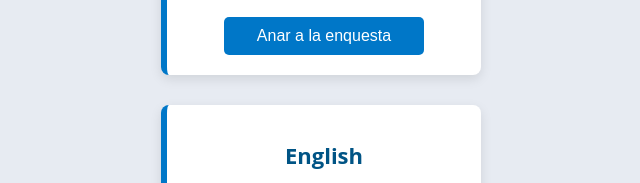
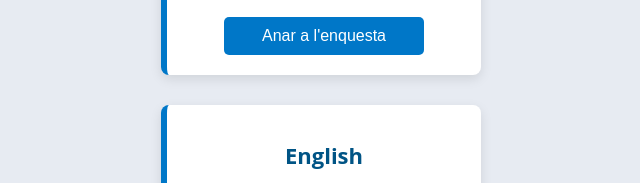
Before and after one commit to vitialex/survey_FacEdu_Bar, a plain HTML site: page index.html in a window 1280 px wide. Shown: the part 814-997 px from the top of the page, 319-959 px from the left. Drawn offline with Linux system fonts and the light colour scheme.

Commit message:
Update button CAT

```diff
--- a/index.html
+++ b/index.html
@@ -122,7 +122,7 @@
     <div>
         <h1>Català</h1>
         <p>Triau aquesta opció si voleu respondre en català l'enquesta d'usos lingüístics a la Facultat d'Educació</p>
-        <button><a href="https://forms.office.com/e/ZbqdwnghCD">Anar a la enquesta</a></button>
+        <button><a href="https://forms.office.com/e/ZbqdwnghCD">Anar a l'enquesta</a></button>
     </div>
 
     <div>
```
